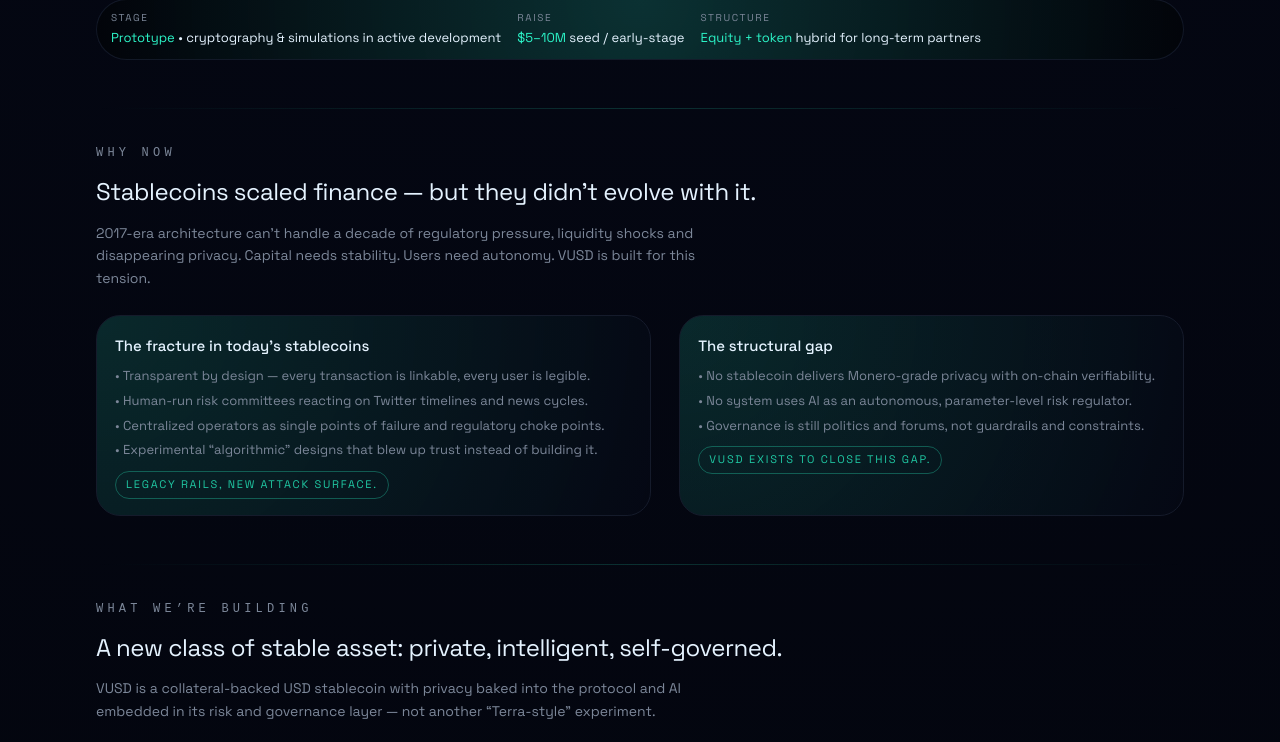
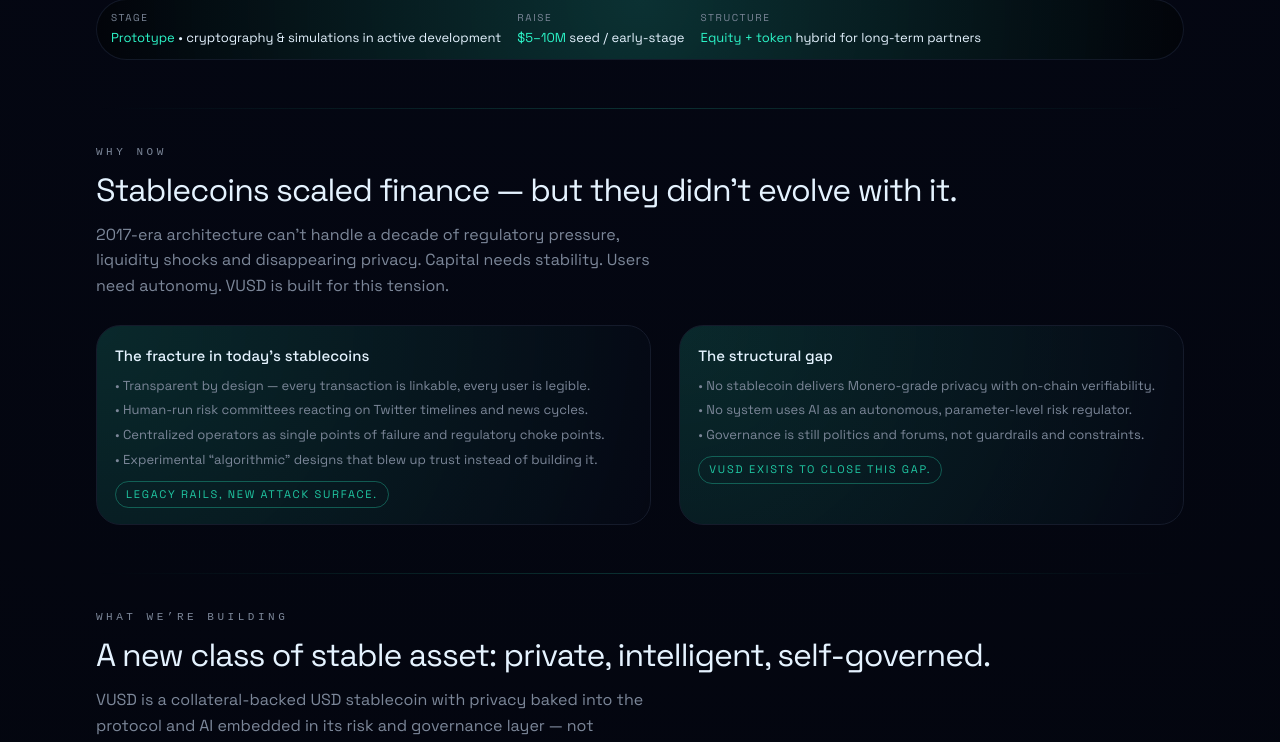
Before and after one commit to Gatsby01k/vusd-site, a Next.js app: page / in a window 1280 px wide. Shown: the part 910-1652 px from the top of the page. Built offline with nearby package versions, Linux system fonts and the light colour scheme.

Commit message:
Update globals.css

```diff
--- a/app/globals.css
+++ b/app/globals.css
@@ -672,23 +672,24 @@
 
 .section-label {
   font-family: "VT323", monospace;
-  font-size: 12px;
-  letter-spacing: 0.35em;
+  font-size: 11px;
+  letter-spacing: 0.32em;
   text-transform: uppercase;
   color: var(--muted);
-  margin-bottom: 10px;
+  margin-bottom: 8px;
 }
 
 .section-title {
-  font-size: 24px;
-  margin-bottom: 10px;
-  letter-spacing: -0.02em;
+  font-size: 26px;
+  line-height: 1.25;
+  margin-bottom: 12px;
+  letter-spacing: -0.03em;
 }
 
 .section-sub {
-  font-size: 14px;
+  font-size: 15px;
   color: var(--muted);
-  max-width: 620px;
+  max-width: 560px;
 }
 
 /* остальные блоки (карточки, сетки и т.д.) такие же, как в статичном HTML,
@@ -705,10 +706,13 @@
   transform: translateY(0);
 }
 
-@media (max-width: 600px) {
+@media (min-width: 1024px) {
   .section-title {
-    font-size: 20px;
+    font-size: 32px;
   }
+  .section-sub {
+    font-size: 16px;
+    }
 }
 
 /* === LAYOUT FOR CONTENT SECTIONS === */
```
